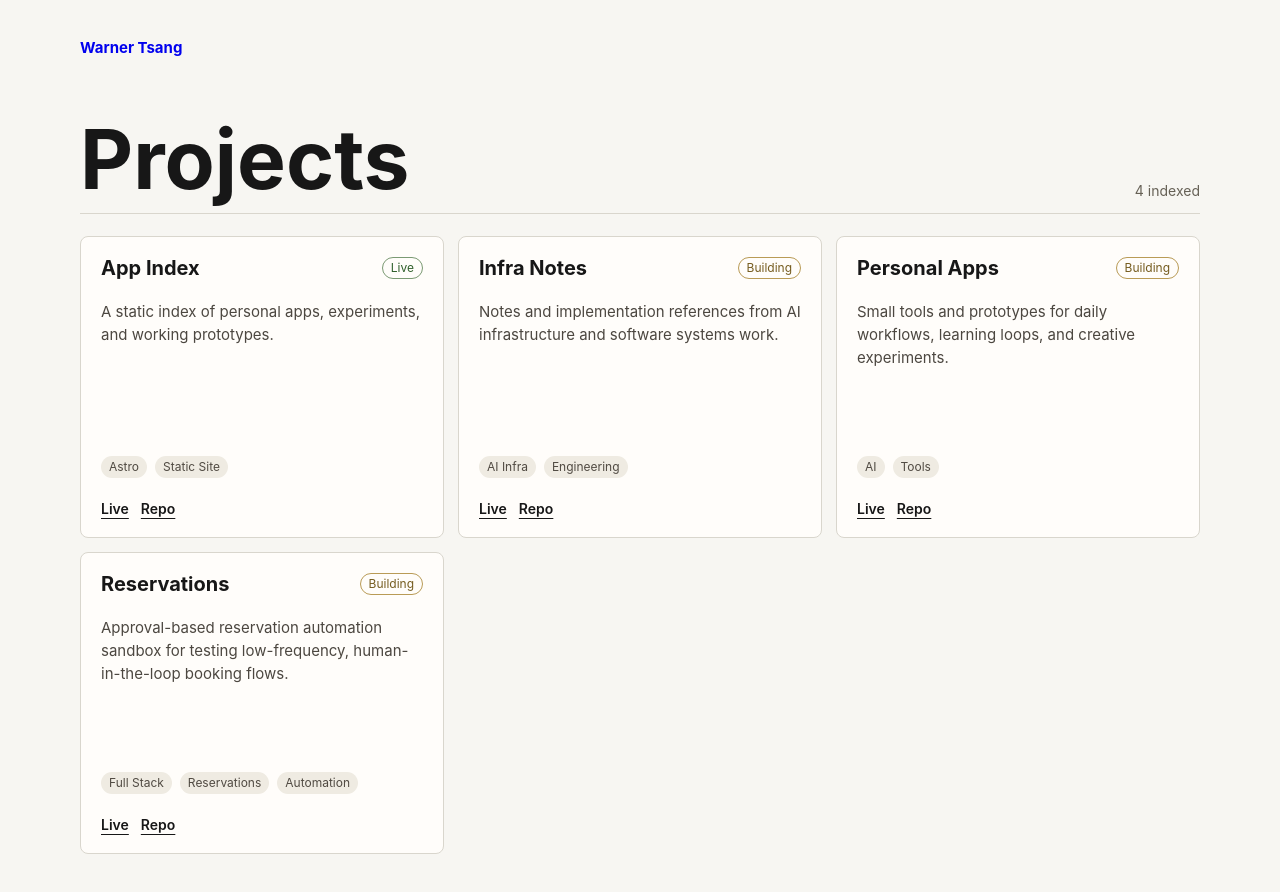
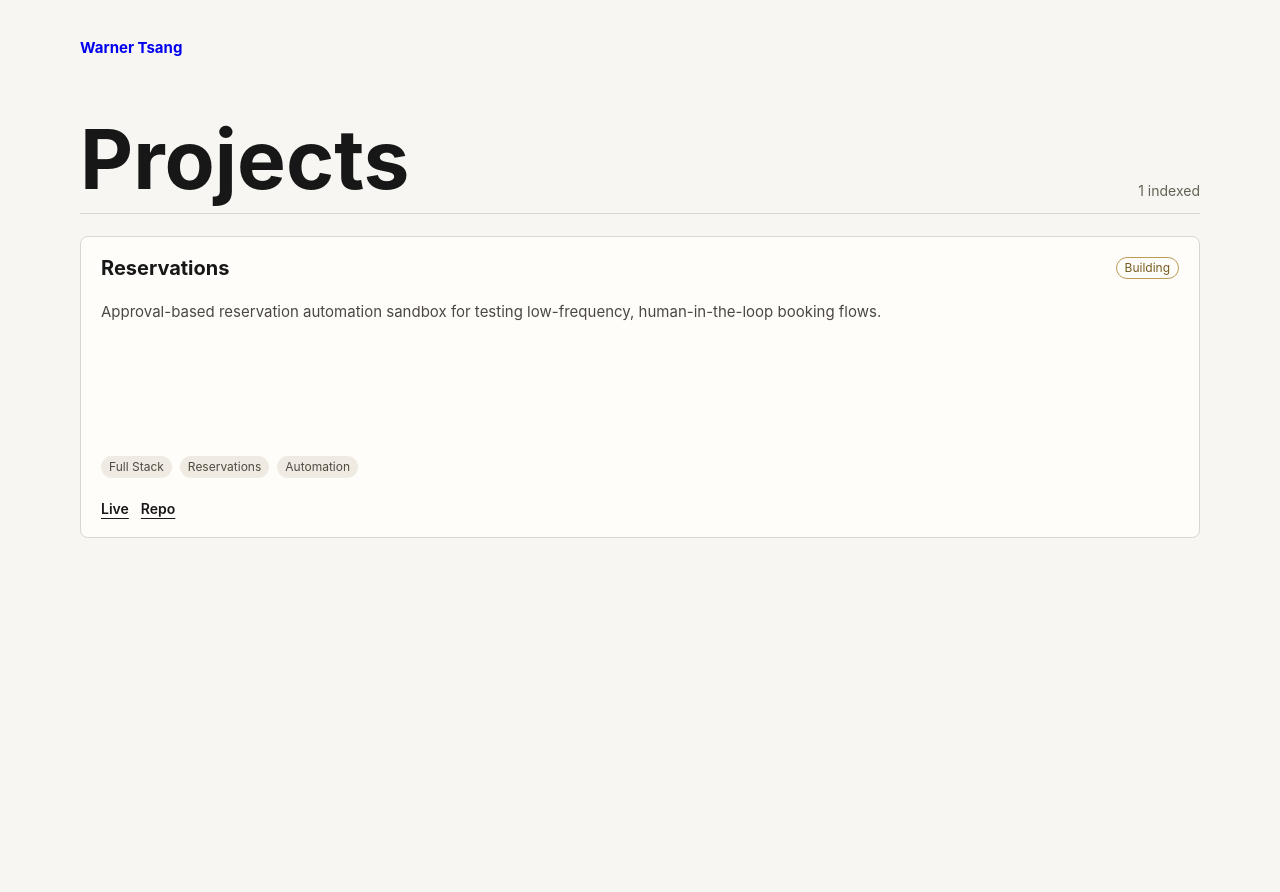
Before and after one commit to warnerktsang/warnertsang-com, an Astro site: page / in a window 1280 px wide. After the commit the page ends 800 px from the top, so only its background shows below. Built offline with nearby package versions, Linux system fonts and the light colour scheme; Astro itself is replaced by a stand-in of ours.

Commit message:
fix: show only reservations on homepage
Filter the homepage project list so only the Reservations card is rendered.

Co-Authored-By: Oz <oz-agent@warp.dev>

```diff
--- a/src/pages/index.astro
+++ b/src/pages/index.astro
@@ -2,8 +2,8 @@
 import { getCollection } from 'astro:content';
 import Layout from '../layouts/Layout.astro';
 
-const projects = (await getCollection('projects')).sort((a, b) =>
-	a.data.title.localeCompare(b.data.title),
+const projects = (await getCollection('projects')).filter(
+	(project) => project.data.title === 'Reservations',
 );
 
 const statusLabels = {
```
